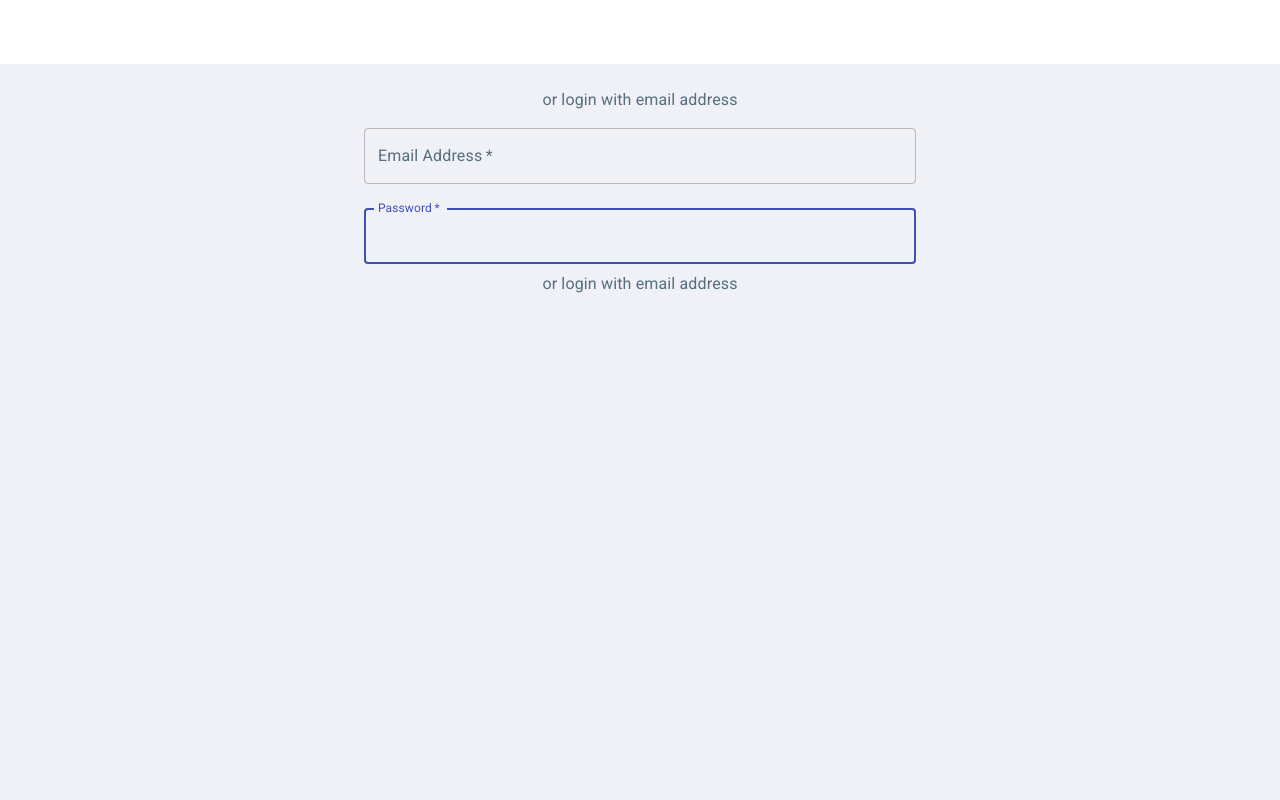
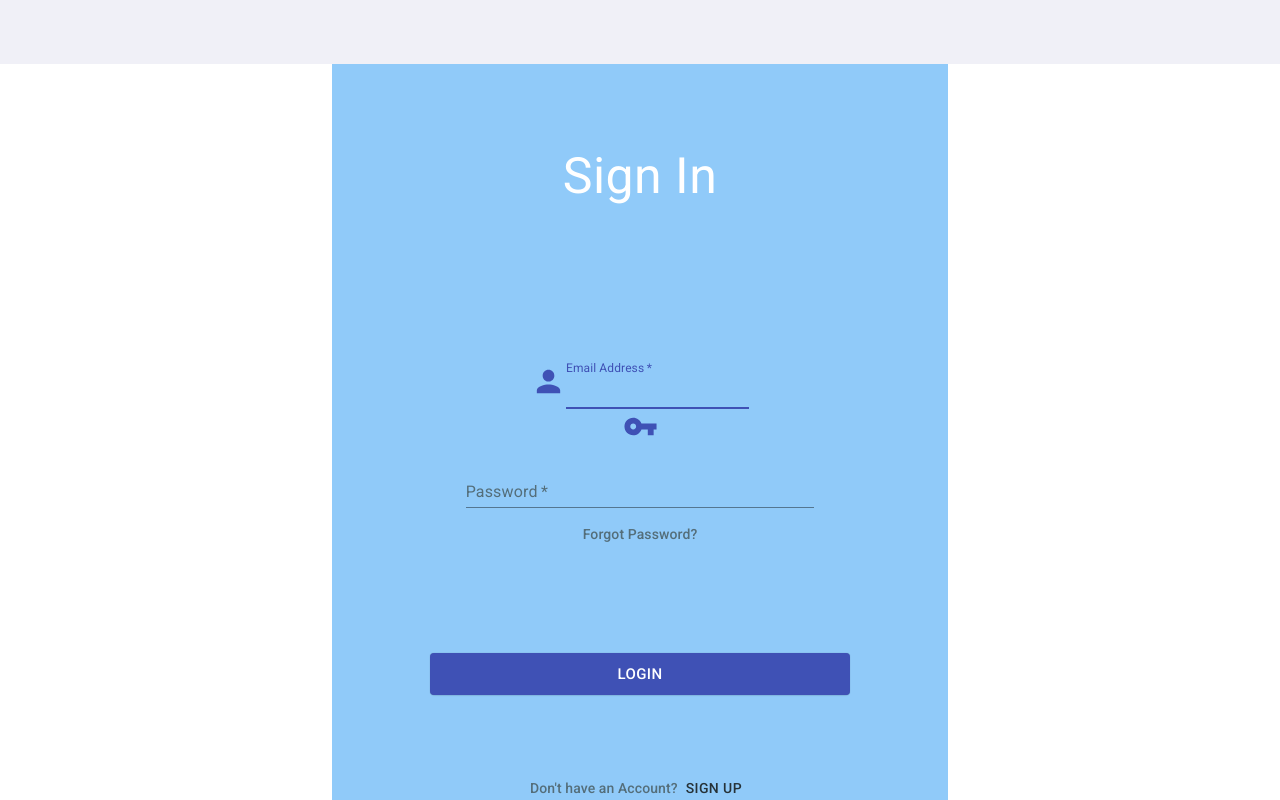
Before and after one commit to KetraKrato/smart-expo-web, a React (Create React App) app: page /loginpage in a window 1280 px wide. Built offline with nearby package versions, Linux system fonts and the light colour scheme.

Commit message:
CustomLoginPage Update

```diff
--- a/src/layouts/LoginLayout/index.js
+++ b/src/layouts/LoginLayout/index.js
@@ -4,7 +4,7 @@ import { makeStyles } from '@material-ui/core';
 
 const useStyles = makeStyles((theme) => ({
   root: {
-    backgroundColor: theme.palette.background.default,
+    backgroundColor: '#F0F0F7',
     display: 'flex',
     height: '100%',
     overflow: 'hidden',
--- a/src/views/Login/LoginPage.js
+++ b/src/views/Login/LoginPage.js
@@ -3,34 +3,50 @@ import { Link as RouterLink, useNavigate } from 'react-router-dom';
 import * as Yup from 'yup';
 import { Formik } from 'formik';
 import {
+  AccessAlarm,
+  ThreeDRotation,
   Box,
+  Button,
   // Buon,
   Container,
-  // Grid,
+  Grid,
   // Link,
   TextField,
   Typography,
   makeStyles,
+  BottomNavigation,
 } from '@material-ui/core';
-// import FacebookIcon from 'src/icons/Facebook';
+import FacebookIcon from 'src/icons/Facebook';
 // import GoogleIcon from 'src/icons/Google';
 import Page from 'src/components/Page';
 // import { fromPairs } from 'lodash';
+import PersonIcon from '@material-ui/icons/Person';
+import VpnKeyIcon from '@material-ui/icons/VpnKey';
 
 const useStyles = makeStyles((theme) => ({
   root: {
-    backgroundColor: '#F0F0F7',
+    backgroundColor: theme.palette.background.default,
     height: '100%',
-    paddingBottom: theme.spacing(3),
-    paddingTop: theme.spacing(3)
+    // paddingBottom: theme.spacing(3),
+    // padding: theme.spacing(3)
   },
   box: {
-    backgroundColor: '#6865A5',
-    height: 850,
-    paddingBottom: theme.spacing(3),
-    paddingTop: theme.spacing(3)
+    // backgroundColor: "#3f51b5",
+    backgroundColor: '#90caf9',
+    height: '850px',
   },
-
+  hh: {
+    fontSize: '50px',
+    color: '#FFFFFF',
+    // backgroundColor: '#451832'
+  },
+  gidcheck: {
+    color: '#FFFFFF',
+    // backgroundColor: '#451832'
+  },
+  buttonC: {
+    width: '420px'
+  },
 }));
 const LoginPage = () => {
   const classes = useStyles();
@@ -42,7 +58,7 @@ const LoginPage = () => {
       title="Login"
     >
       <Box display="flex" flexDirection="colum" height="100%" justifyContent="center ">
-        <Container maxWidth="sm" color="black">
+        <Container maxWidth="sm">
           <Formik
             initialValues={{ email: 'test@gmail.com', password: '1234567' }}
             validationSchema={Yup.object().shape({
@@ -53,28 +69,53 @@ const LoginPage = () => {
           >
             {({ handleSubmit }) => (
               <form onSubmit={handleSubmit}>
-                <Box>
+                <Grid
+                  container
+                  spacing={8}
+                  className={classes.box}
+                  direction="column"
+                  justify="space-evenly"
+                  alignItems="center"
+                >
+                  <Grid item>
                     <Typography
                       align="center"
-                    color="textSecondary"
-                    variant="body1"
+                      className={classes.hh}
                     >
-                    or login with email address
+                      Sign In
                     </Typography>
-                </Box>
+                  </Grid>
+                  <Grid item>
+                    <Grid
+                      container
+                      direction="row"
+                      justify="center"
+                      alignItems="center"
+                      spacing={2}
+                    >
+                      <PersonIcon color="primary" fontSize="large" />
                       <TextField
-                  variant="outlined"
+                        color="primary"
+                        variant="standard"
                         margin="normal"
                         required
-                  fullWidth
                         id="email"
                         label="Email Address"
                         name="email"
                         autoComplete="email"
                         autoFocus
                       />
+                    </Grid>
+                    <Grid
+                      container
+                      direction="row"
+                      justify="center"
+                      alignItems="center"
+                      spacing={2}
+                    >
+                      <VpnKeyIcon color="primary" fontSize="large" />
                       <TextField
-                  variant="outlined"
+                        variant="standard"
                         margin="normal"
                         required
                         fullWidth
@@ -83,15 +124,47 @@ const LoginPage = () => {
                         name="password"
                         autoComplete="email"
                         type="password"
-                  autoFocus
+
                       />
+                      <Grid item>
                         <Typography
-                  align="center"
+                          align="right"
                           color="textSecondary"
-                  variant="body1"
+                          variant="subtitle2"
                         >
-                  or login with email address
+                          Forgot Password?
                         </Typography>
+                      </Grid>
+                    </Grid>
+                  </Grid>
+                  <Grid container justify="center">
+                    <Button
+                      className={classes.buttonC}
+                      color="primary"
+                      size="large"
+                      variant="contained"
+                    >
+                      Login
+                    </Button>
+                  </Grid>
+                  <Grid
+                    container
+                    direction="row"
+                    justify="center"
+                    alignItems="center"
+                  >
+                    <Typography
+                      align="right"
+                      color="textSecondary"
+                      variant="subtitle2"
+                    >
+                      Don't have an Account?
+                    </Typography>
+                    <Button>
+                      Sign up
+                    </Button>
+                  </Grid>
+                </Grid>
               </form>
 
             )}
```
Lines whose indentation alone changed are shown as unchanged.
